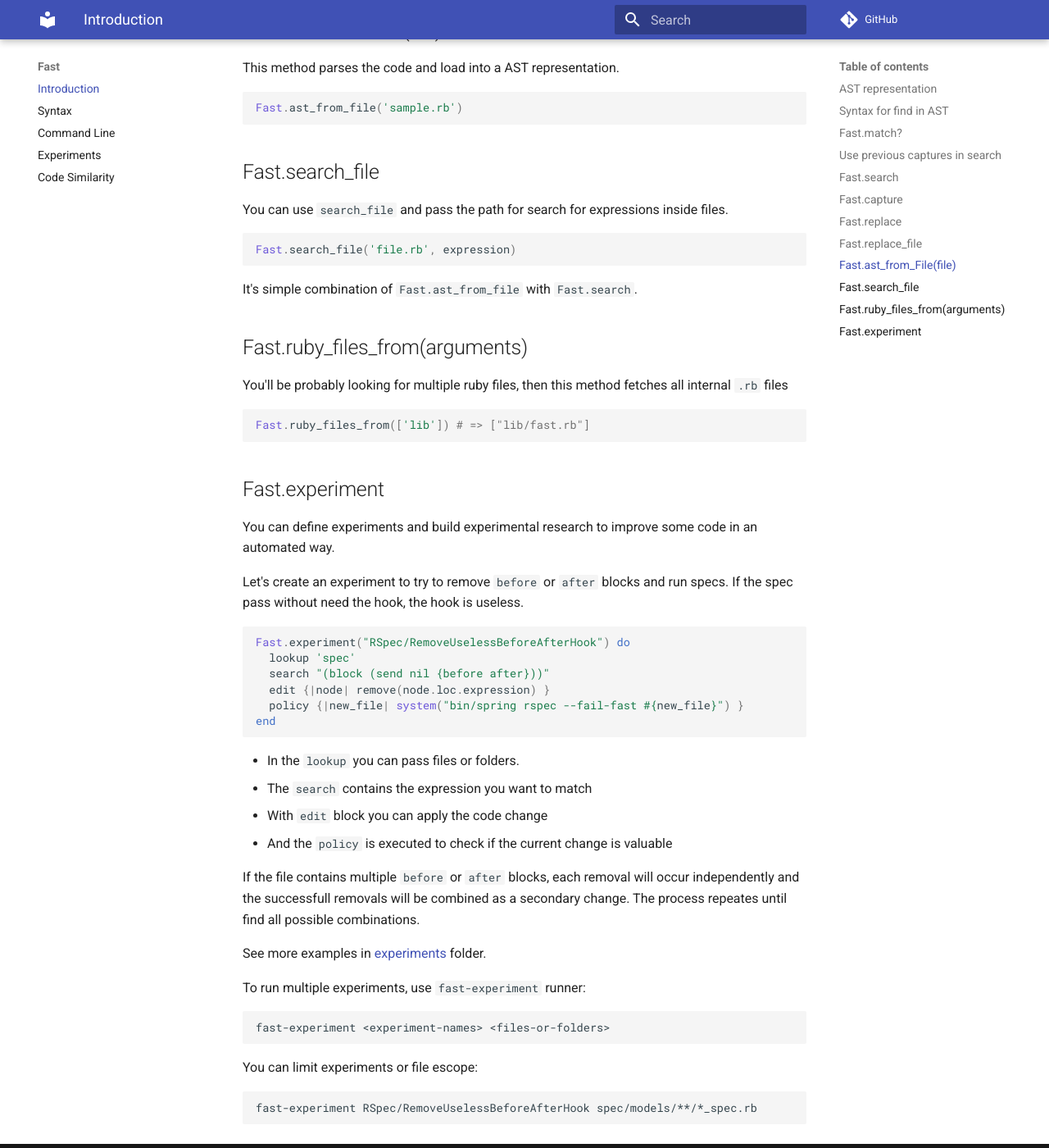
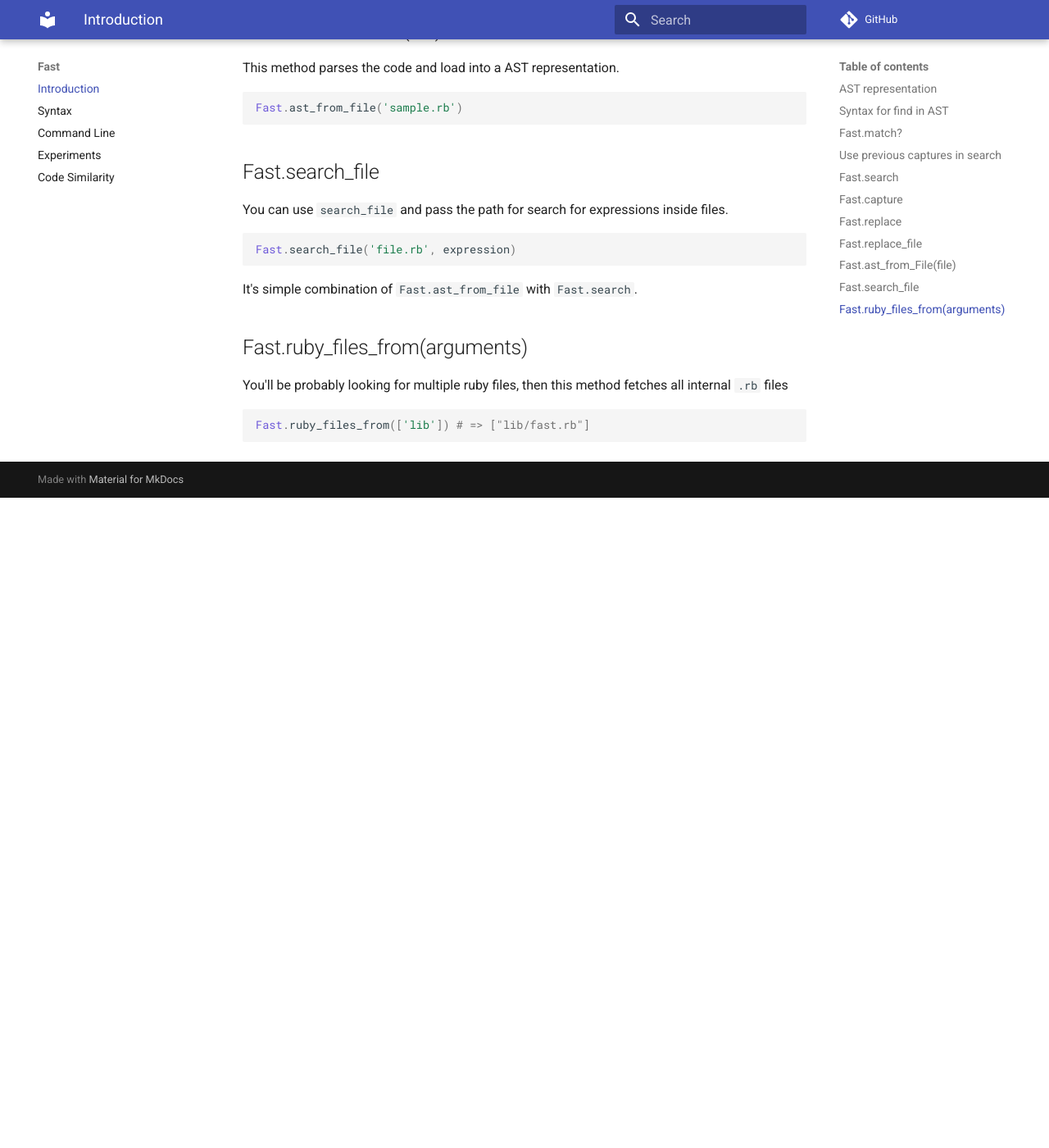
Before and after one commit to jonatas/fast, an MkDocs documentation site: the page built from docs/index.md, in a window 1280 px wide and 1400 px high, scrolled down 6206 px. Shown: the whole window at 82% size. Built offline with MkDocs 1.6.1 and Material for MkDocs 9.7.7, drawn with Linux system fonts in a browser that asks for light colours; comment, search, counter and statistics services are not loaded; after the commit the page ends 6813 px from its top, so only the background shows below that.

Commit message:
Move experiment details to its own file

````diff
--- a/docs/index.md
+++ b/docs/index.md
@@ -353,43 +353,3 @@ all internal `.rb` files
 ```ruby
 Fast.ruby_files_from(['lib']) # => ["lib/fast.rb"]
 ```
-
-## Fast.experiment
-
-You can define experiments and build experimental research to improve some code in
-an automated way.
-
-Let's create an experiment to try to remove `before` or `after` blocks
-and run specs. If the spec pass without need the hook, the hook is useless.
-
-```ruby
-Fast.experiment("RSpec/RemoveUselessBeforeAfterHook") do
-  lookup 'spec'
-  search "(block (send nil {before after}))"
-  edit {|node| remove(node.loc.expression) }
-  policy {|new_file| system("bin/spring rspec --fail-fast #{new_file}") }
-end
-```
-
-- In the `lookup` you can pass files or folders.
-- The `search` contains the expression you want to match
-- With `edit` block you can apply the code change
-- And the `policy` is executed to check if the current change is valuable
-
-If the file contains multiple `before` or `after` blocks, each removal will
-occur independently and the successfull removals will be combined as a
-secondary change. The process repeates until find all possible combinations.
-
-See more examples in [experiments](experiments) folder.
-
-To run multiple experiments, use `fast-experiment` runner:
-
-```
-fast-experiment <experiment-names> <files-or-folders>
-```
-
-You can limit experiments or file escope:
-
-```
-fast-experiment RSpec/RemoveUselessBeforeAfterHook spec/models/**/*_spec.rb
-```
````
Also changed, not shown: docs/experiments.md (+25 -0 lines).
